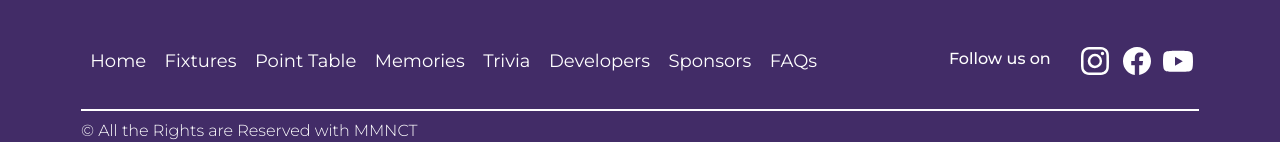
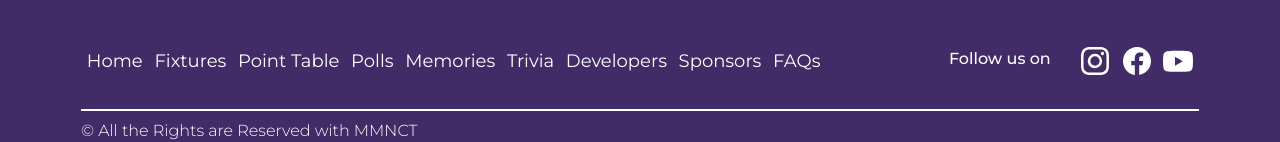
Before and after one commit to ujjwalkirti/mmnct, a Next.js app: page /photocontest in a window 1280 px wide. Shown: the part 1100-1242 px from the top of the page. Built offline with nearby package versions, Linux system fonts and the light colour scheme; no server answers; the database is empty.

Commit message:
Update Footer.jsx

```diff
--- a/components/Footer.jsx
+++ b/components/Footer.jsx
@@ -47,6 +47,9 @@ const Footer = () => {
           <Link href="/points-table">
             <p>Point Table</p>
           </Link>
+          <Link href="/polls">
+            <p>Polls</p>
+          </Link>
           <Link href="/memories">
             <p>Memories</p>
           </Link>
```
